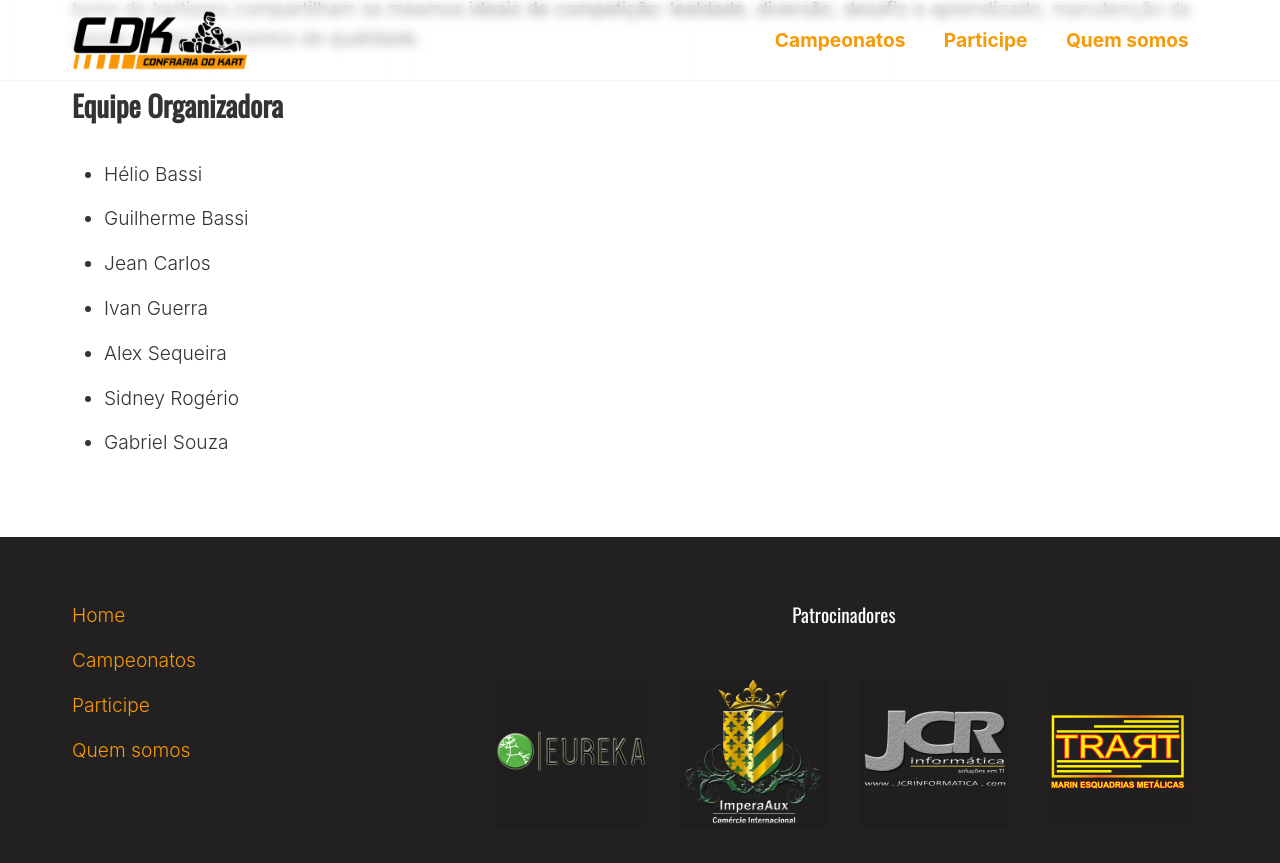
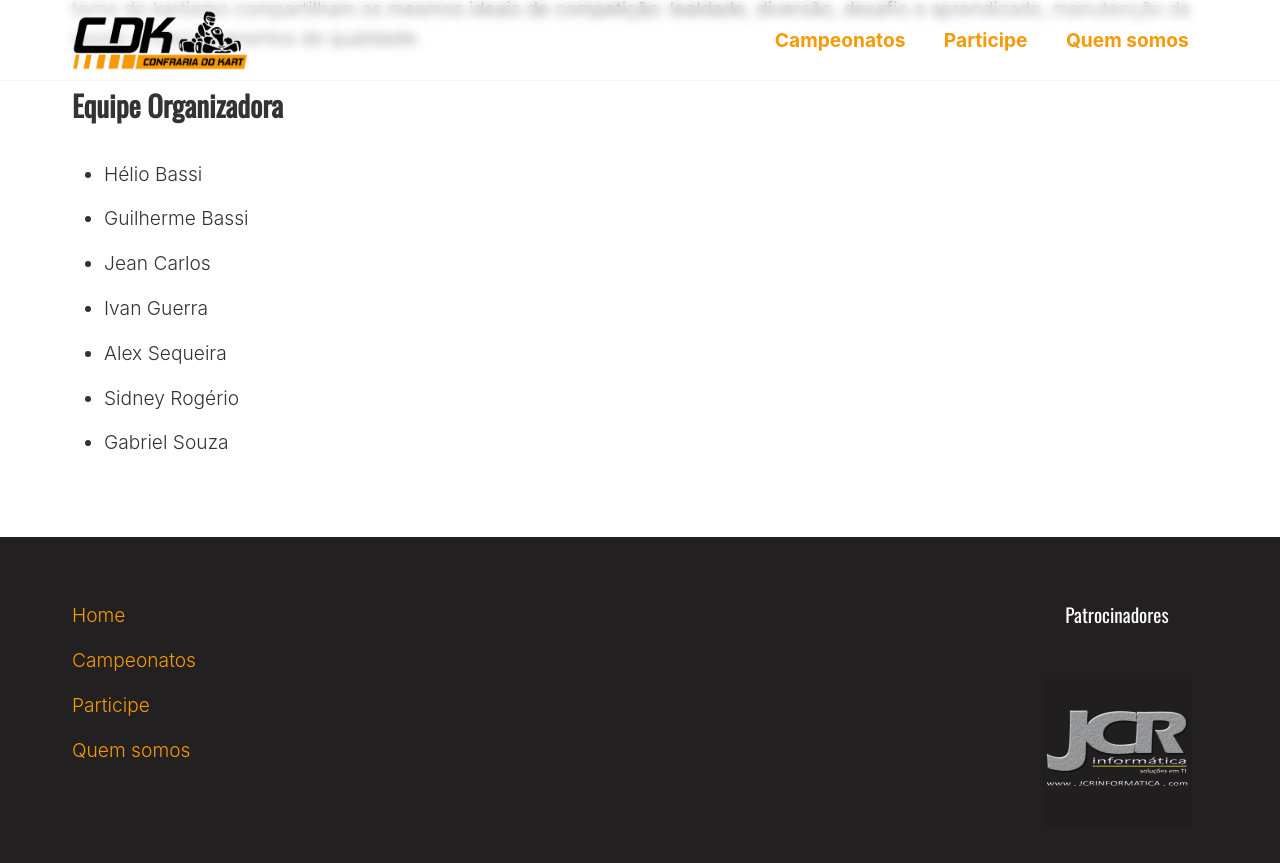
Before and after one commit to ConfrariaDoKart/confrariadokart.github.io, a Jekyll site: the page built from quem-somos.md, in a window 1280 px wide and 900 px high, scrolled down 2501 px. Shown: the top 863 px of the window. Built offline with Jekyll 4.4.1, drawn with Linux system fonts in a browser that asks for light colours.

Commit message:
Patrocinadores removidos

```diff
--- a/_includes/footer.html
+++ b/_includes/footer.html
@@ -24,16 +24,7 @@
 
       <ul class="site-footer__features-list">
         <li class="site-footer__features-item">
-          <img src="{{ site.baseurl }}/img/patrocinadores/eureka.png" alt="Eureka">
-        </li>
-        <li class="site-footer__features-item">
-          <img src="{{ site.baseurl }}/img/patrocinadores/impera.png" alt="Impera">
-        </li>
-        <li class="site-footer__features-item">
           <img src="{{ site.baseurl }}/img/patrocinadores/jcr.png" alt="JCR">
-        </li>
-        <li class="site-footer__features-item">
-          <img src="{{ site.baseurl }}/img/patrocinadores/trart.png" alt="TRART">
         </li>
       </ul>
     </section>
```
